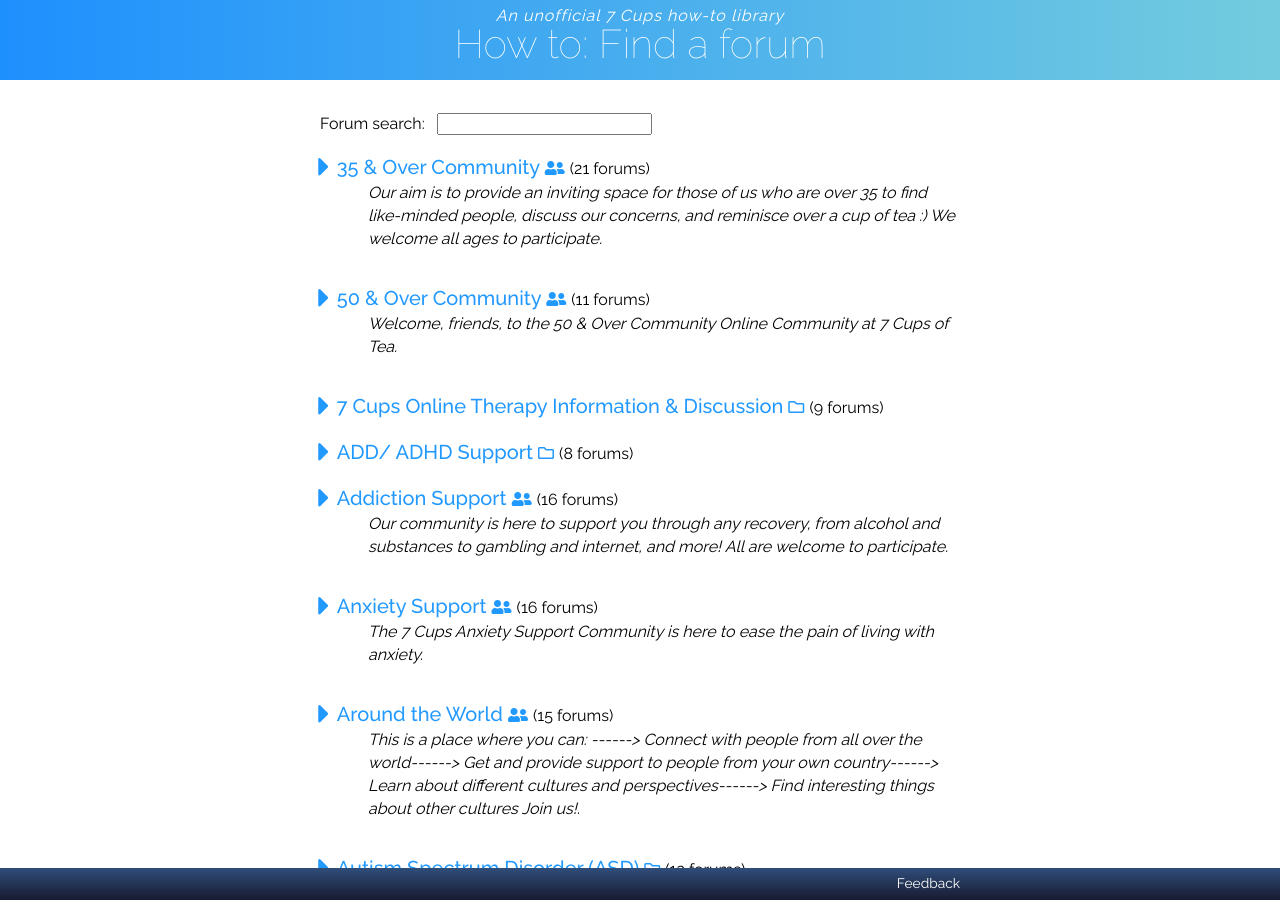
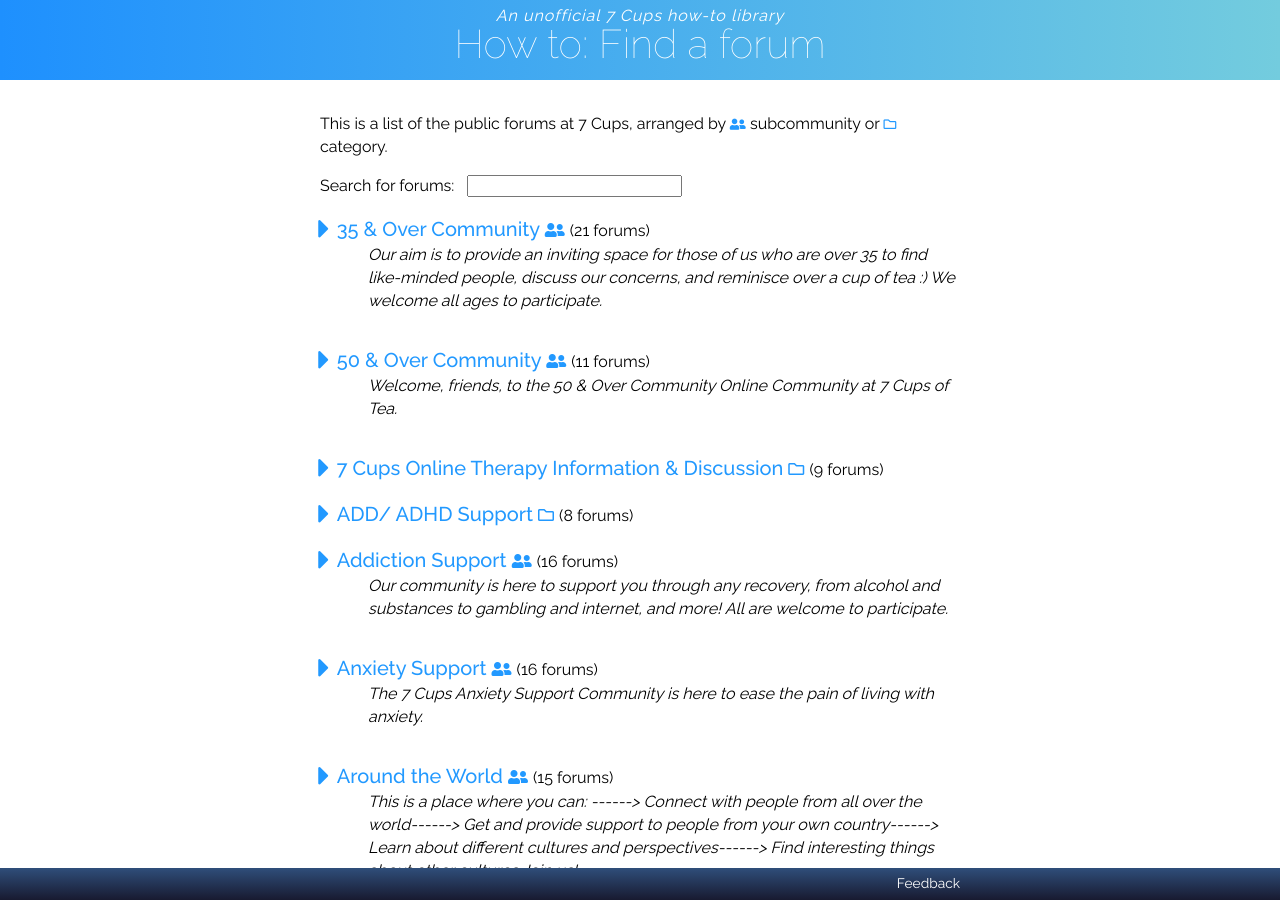
Before and after one commit to RarelyCharlie/rarelycharlie.github.io, a Jekyll site: the page built from test.md, in a window 1280 px wide and 900 px high. Built offline with Jekyll 4.4.1, drawn with Linux system fonts in a browser that asks for light colours; nearby versions of some CDN libraries.

Commit message:
add blurb

```diff
--- a/test.md
+++ b/test.md
@@ -7,6 +7,7 @@ layout: howto
 <script src="https://code.jquery.com/jquery-3.2.1.min.js" crossorigin="anonymous"></script>
 <script>{% include forumdata.js %}</script>
 <script>{% include forummap.js %}</script>
-<p><label for="search">Forum search: <input id="search"></label></p>
+<p>This is a list of the public forums at 7 Cups, arranged by <i class="fas fa-user-friends"></i> subcommunity or <i class="far fa-folder"></i> category.</p>
+<p><label for="search">Search for forums: <input id="search"></label></p>
 <div id="results"></div>
 <div id="map"></div>
```
